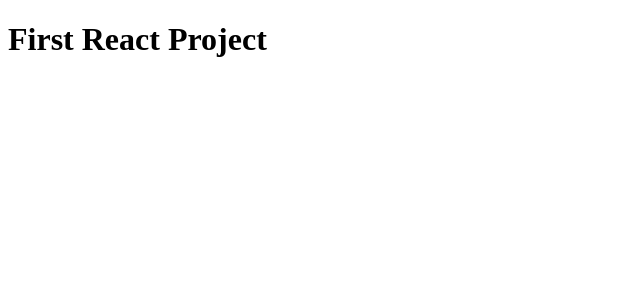
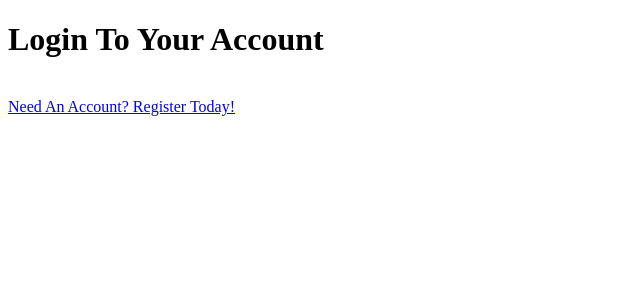
Before and after one commit to csmithswim/CDReactProject, a React (Create React App) app in the folder client/: page /login in a window 1280 px wide. Shown: the top 300 px of the page, without its empty margins (0-640 px from the left). Built offline with nearby package versions, Linux system fonts and the light colour scheme; the HTML template or start-up script is replaced by a standard one.

Commit message:
added more components

```diff
--- a/client/package.json
+++ b/client/package.json
@@ -8,6 +8,7 @@
     "@testing-library/user-event": "^7.2.1",
     "react": "^16.13.1",
     "react-dom": "^16.13.1",
+    "react-router-dom": "^5.2.0",
     "react-scripts": "3.4.3"
   },
   "scripts": {
--- a/client/src/App.js
+++ /dev/null
@@ -1,11 +0,0 @@
-import React from 'react';
-
-function App() {
-  return (
-    <div>
-      <h1>First React Project</h1>
-    </div>
-  );
-}
-
-export default App;
--- /dev/null
+++ b/client/src/Components/App.js
@@ -0,0 +1,15 @@
+import React from 'react';
+import { BrowserRouter} from 'react-router-dom';
+import AppRouter from './AppRouter';
+
+function App() {
+  return (
+    <div>
+        <BrowserRouter>
+          <AppRouter />
+      </BrowserRouter>
+    </div>
+  );
+}
+
+export default App;
--- /dev/null
+++ b/client/src/Components/AppRouter.js
@@ -0,0 +1,40 @@
+import React from 'react';
+import { Switch, Route } from 'react-router-dom';
+import Home from './Home';
+import Register from './Register';
+import Login from './Login';
+
+export default function AppRouter() {
+    return (
+        <Switch>
+            <Route
+               exact path='/'
+            >
+                    <Home />
+            </Route>
+            <Route
+                exact path='/login'
+                >
+
+                    <Login />
+                </Route>
+                <Route
+                exact path='/register'
+                >
+
+                    <Register />
+                </Route>
+                <Route
+               path='/'
+            >
+            <div>
+                <h1>
+                    404
+                </h1>
+            </div>
+                    <Home />
+            </Route>
+        </Switch>
+    )
+
+}
--- /dev/null
+++ b/client/src/Components/Home.js
@@ -0,0 +1,31 @@
+import React from 'react';
+
+export default function Home() {
+
+    const loginLink = window.location.origin  + '/login';
+    const regLink = window.location.origin  + '/register';
+
+    return (
+        <div>
+            <h1>
+                Welcome To Our Service
+            </h1>
+            <br/>
+            <a
+                href={loginLink}
+            >
+            Login
+            </a>
+            <br/>
+            <a
+                href={regLink}
+            >
+
+            Register
+
+            </a>
+
+        </div>
+    )
+
+}
--- /dev/null
+++ b/client/src/Components/Login.js
@@ -0,0 +1,22 @@
+import React from 'react';
+
+export default function Login() {
+
+    const loginLink = window.location.origin  + '/register';
+
+    return (
+        <div>
+            <h1>
+                Login To Your Account
+            </h1>
+            <br/>
+            <a
+                href={loginLink}
+            >
+                Need An Account? Register Today!
+            </a>
+
+        </div>
+    )
+
+}
--- /dev/null
+++ b/client/src/Components/Register.js
@@ -0,0 +1,22 @@
+import React from 'react';
+
+export default function Register() {
+
+    const loginLink = window.location.origin  + '/login';
+
+    return (
+        <div>
+            <h1>
+                Register Today
+            </h1>
+            <br/>
+            <a
+                href={loginLink}
+            >
+                Already Have An Account? Login
+            </a>
+
+        </div>
+    )
+
+}
--- a/client/src/index.js
+++ b/client/src/index.js
@@ -1,6 +1,6 @@
 import React from 'react';
 import ReactDOM from 'react-dom';
-import App from './App';
+import App from './Components/App';
 
 ReactDOM.render(
   <React.StrictMode>
```
